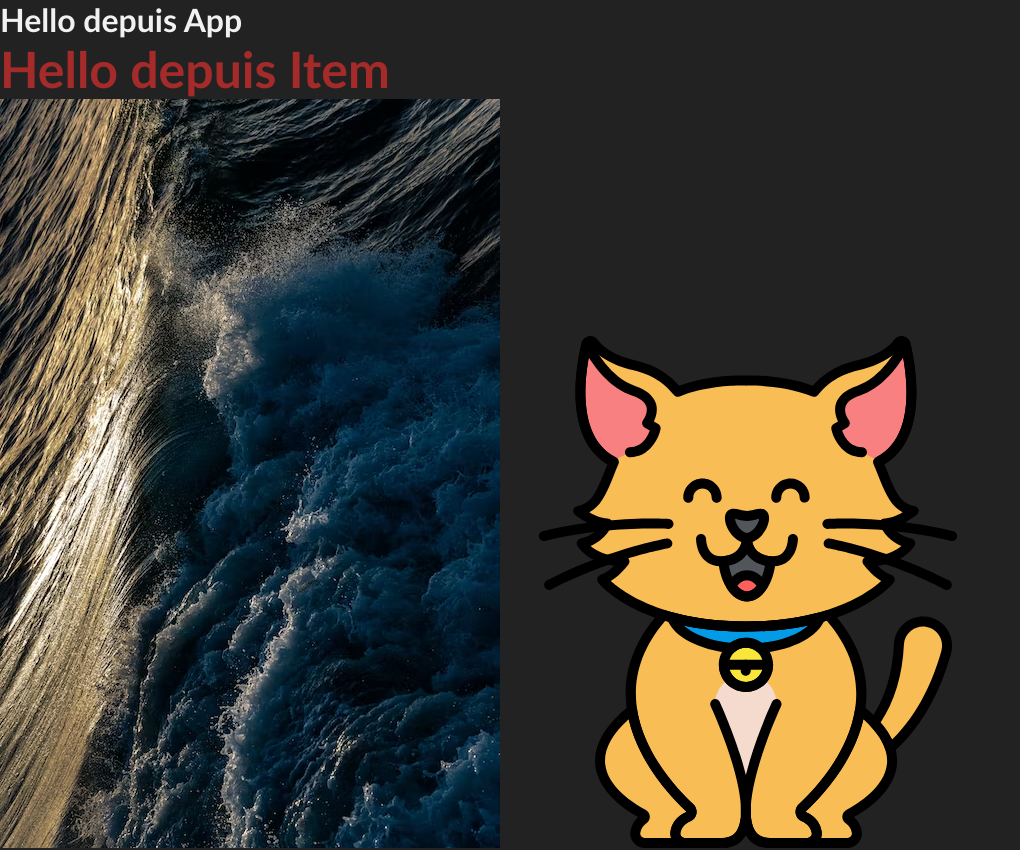
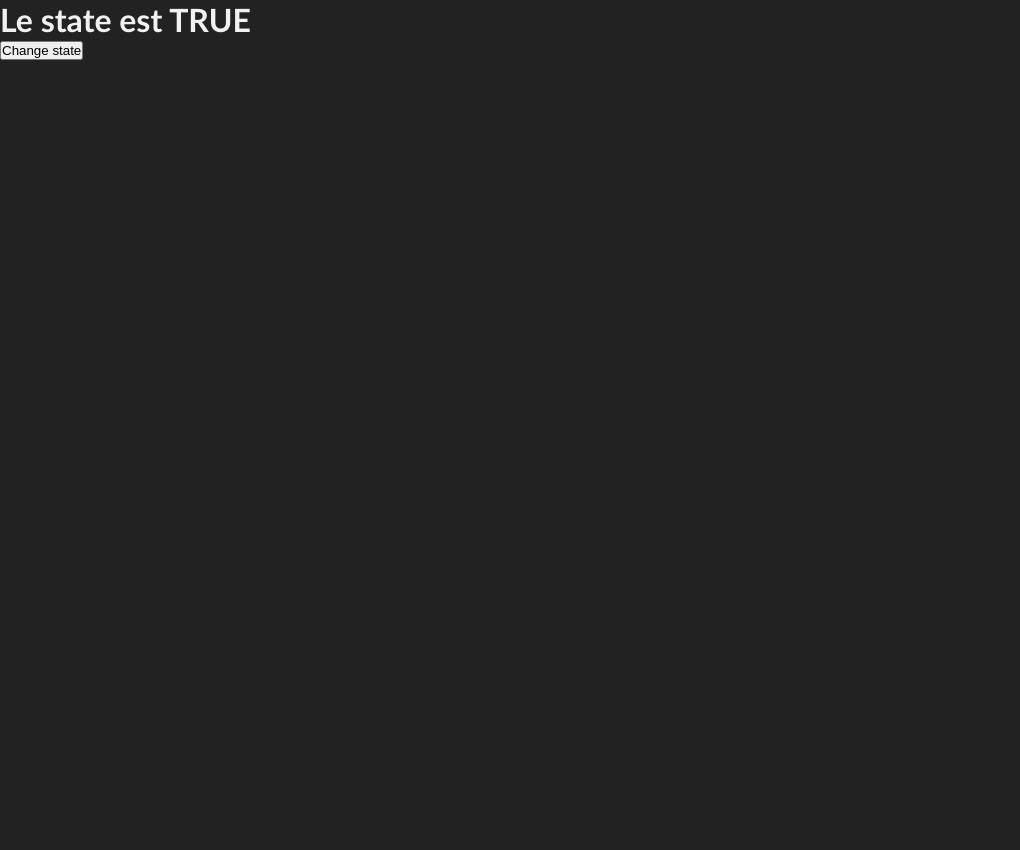
Before and after one commit to timtiph/mon-app, a React (Create React App) app: page / in a window 1280 px wide. Shown: the top 850 px of the page, without its empty margins (0-1020 px from the left). After the commit the page ends 800 px from the top, so only its background shows below. Built offline with nearby package versions, Linux system fonts and the light colour scheme.

Commit message:
if else affichage de contenu

```diff
--- a/src/App.js
+++ b/src/App.js
@@ -1,15 +1,38 @@
-// import { useState } from 'react';
-import Item from './Components/Item/item';
+import { useState } from 'react';
+// import Item from './Components/Item/item';
 
 
 function App() {
 
+
+  const [toggle, setToggle] = useState(true);
+
+  const changeState = () => {
+    setToggle(!toggle);
+  };
+
+
+
+  // let toggleContenu;
+
+  // if (toggle) {
+  //   toggleContenu = <h1>Le state est True</h1>;
+  // } else {
+  //   toggleContenu = <h1>Le state est False</h1>;
+  // }
+
+
+
   return (
     <div className="App">
-     <h1>Hello depuis App</h1>
-      <Item></Item>
+      {toggle ? <h1>Le state est TRUE</h1> : <h1>Le state est FALSE</h1> }
+      <button onClick={changeState}>Change state</button>
     </div>
   );
+
+
+
+
 }
 
 export default App;
--- a/src/Components/Item/item.js
+++ b/src/Components/Item/item.js
@@ -1,18 +1,11 @@
 // import {useState} from 'react'
 import './Item.css'
-import img1 from './img1.jpg'
-import cat from './cat.svg'
-import {ReactComponent as Cat} from './cat.svg'
 
 function Item (){
 
     return (
         <div>
-            <h1 class="titre-item">Hello depuis Item</h1>
-            <img src={img1} alt="vagues"/>
-            <img src={cat} alt="dessin de chat"/>
-            <Cat></Cat>
-            {/* <Cat></Cat> utilisé comme un component */}
+            <h1 className="titre-item">Hello depuis Item</h1>
         </div>
     )
 
```
